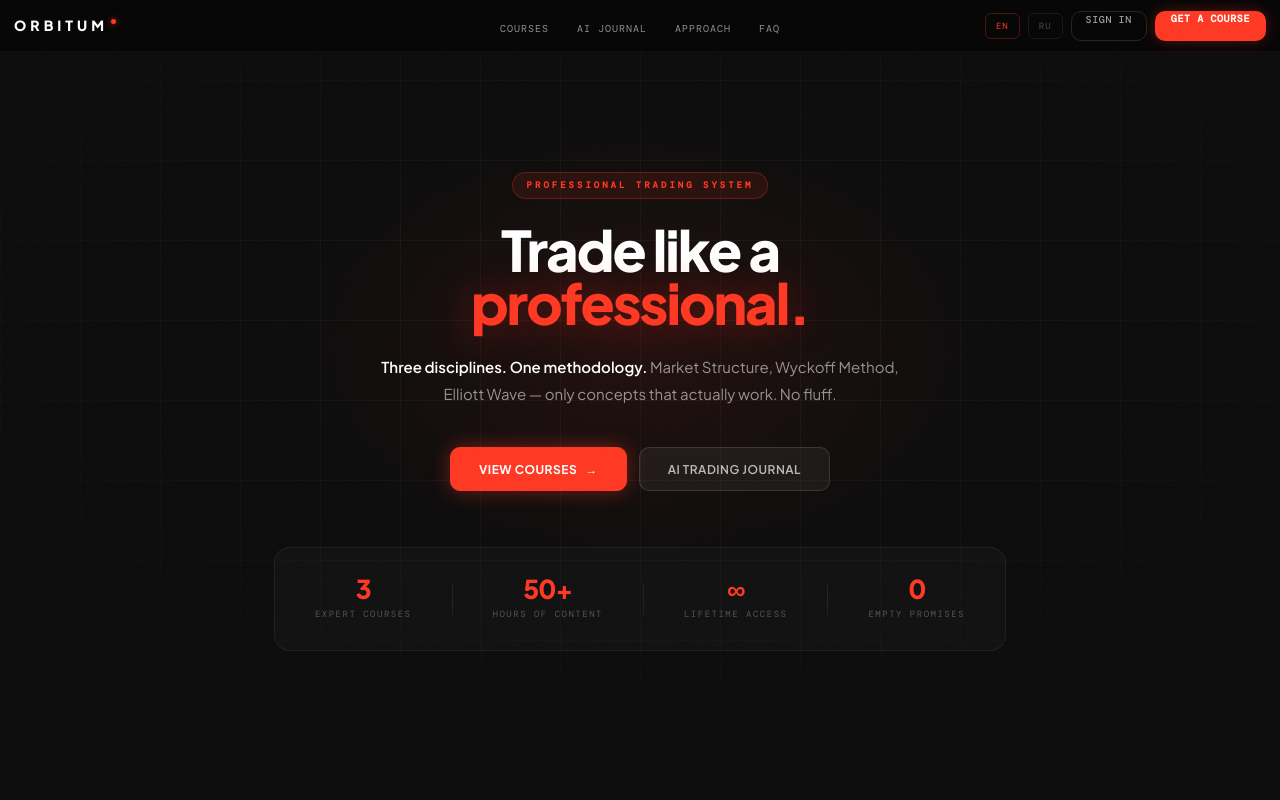
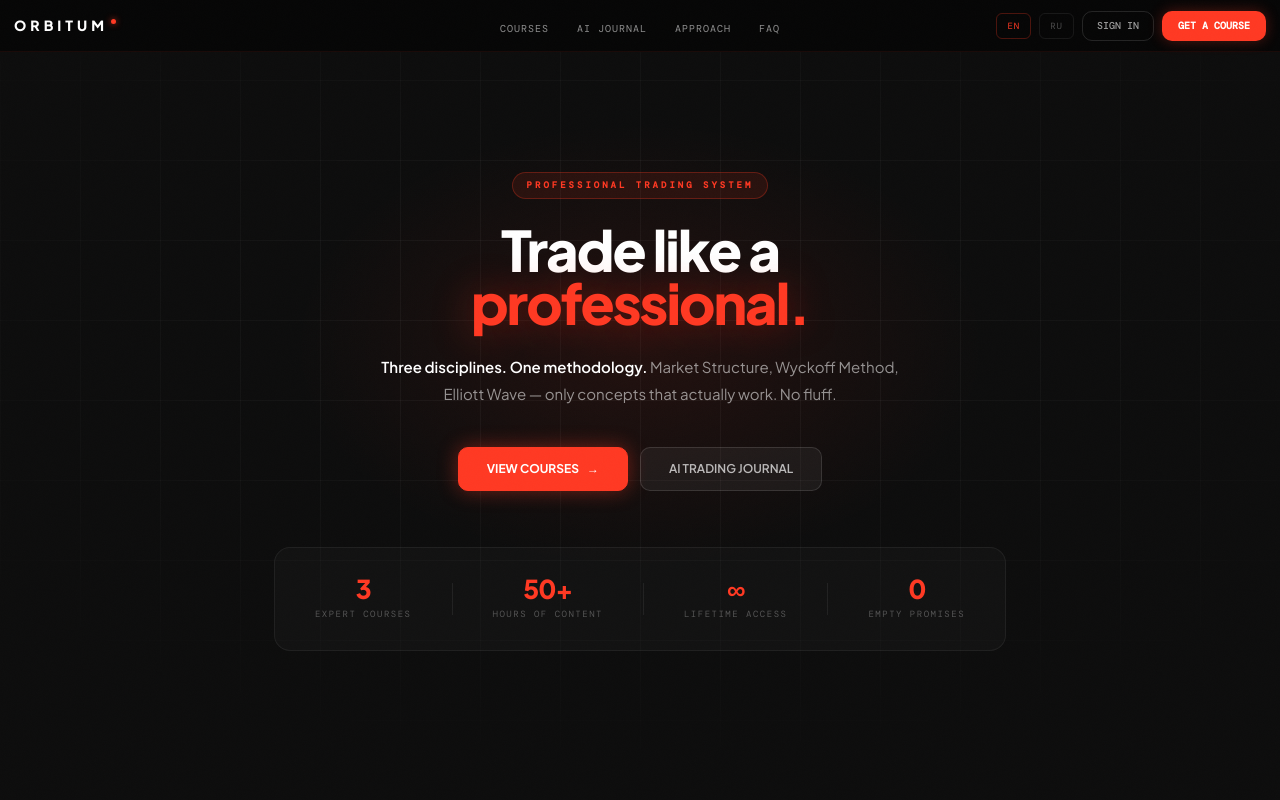
Before and after one commit to p4inthegod-cloud/orbitum-journal, a website: page index.html in a window 1280 px wide. Shown: the top 800 px of the page. Drawn offline with nearby package versions, Linux system fonts and the light colour scheme.

Commit message:
Update index.html

```diff
--- a/index.html
+++ b/index.html
@@ -85,21 +85,23 @@ nav.scrolled{
   height:30px;padding:0 14px;border-radius:var(--rad);
   border:1px solid var(--bd2);background:transparent;
   color:rgba(255,255,255,0.6);font-family:var(--mono);font-size:10px;
-  letter-spacing:.06em;text-transform:uppercase;
+  letter-spacing:0;text-transform:uppercase;
   cursor:pointer;text-decoration:none;
   display:inline-flex;align-items:center;justify-content:center;
   transition:all .2s;font-weight:500;white-space:nowrap;
+  line-height:1;
 }
 .nav-btn-ghost:hover{color:var(--t);border-color:var(--bd3);}
 .nav-cta{
   height:30px;padding:0 16px;border-radius:var(--rad);
   background:var(--fire);color:#fff;border:none;
   font-family:var(--mono);font-size:10px;
-  font-weight:700;letter-spacing:.06em;text-transform:uppercase;
+  font-weight:700;letter-spacing:0;text-transform:uppercase;
   cursor:pointer;text-decoration:none;
   display:inline-flex;align-items:center;justify-content:center;
   box-shadow:0 0 14px rgba(255,57,35,0.3);
   transition:all .2s;white-space:nowrap;
+  line-height:1;
 }
 .nav-cta:hover{
   background:#ff4d38;
@@ -212,10 +214,11 @@ nav.scrolled{
   height:44px;padding:0 28px;border-radius:var(--rad);
   background:var(--fire);color:#fff;border:1px solid var(--fire);
   font-family:var(--font);font-size:12px;font-weight:700;
-  letter-spacing:.5px;text-transform:uppercase;
-  cursor:pointer;text-decoration:none;display:inline-flex;align-items:center;gap:8px;
+  letter-spacing:0;text-transform:uppercase;
+  cursor:pointer;text-decoration:none;
+  display:inline-flex;align-items:center;justify-content:center;gap:8px;
   box-shadow:0 0 20px rgba(255,57,35,0.4);
-  transition:all .2s;
+  transition:all .2s;line-height:1;
 }
 .btn-primary:hover{background:#ff4d38;box-shadow:0 0 34px rgba(255,57,35,0.6);}
 .btn-ghost{
@@ -223,9 +226,10 @@ nav.scrolled{
   background:rgba(255,255,255,0.05);color:rgba(255,255,255,0.7);
   border:1px solid rgba(255,255,255,0.12);
   font-family:var(--font);font-size:12px;font-weight:600;
-  letter-spacing:.5px;text-transform:uppercase;
-  cursor:pointer;text-decoration:none;display:inline-flex;align-items:center;
-  transition:all .2s;
+  letter-spacing:0;text-transform:uppercase;
+  cursor:pointer;text-decoration:none;
+  display:inline-flex;align-items:center;justify-content:center;
+  transition:all .2s;line-height:1;
 }
 .btn-ghost:hover{color:var(--t);border-color:rgba(255,255,255,0.22);background:rgba(255,255,255,0.08);}
 
@@ -637,6 +641,11 @@ footer{
 [data-ru],[data-en]{display:none;}
 html[lang="ru"] [data-ru]{display:revert;}
 html[lang="en"] [data-en]{display:revert;}
+/* restore inline-flex for nav buttons after i18n display:revert */
+html[lang="ru"] a.nav-btn-ghost[data-ru],
+html[lang="ru"] a.nav-cta[data-ru],
+html[lang="en"] a.nav-btn-ghost[data-en],
+html[lang="en"] a.nav-cta[data-en]{display:inline-flex!important;}
 
 /* ── MOBILE ── */
 @media(max-width:900px){
```
